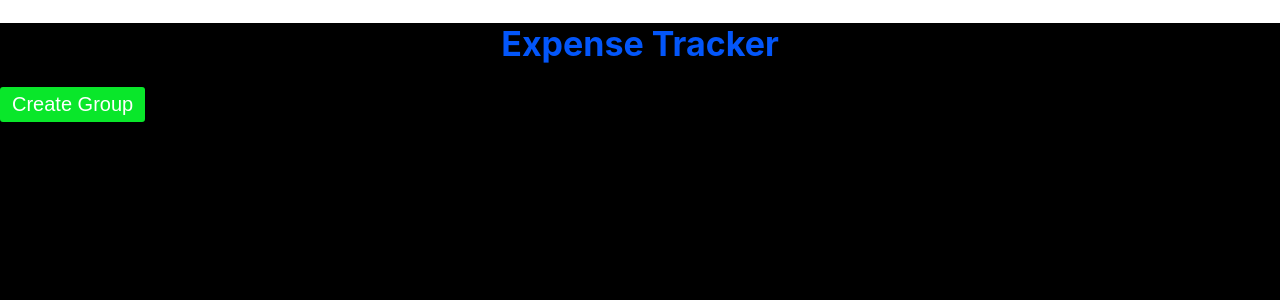
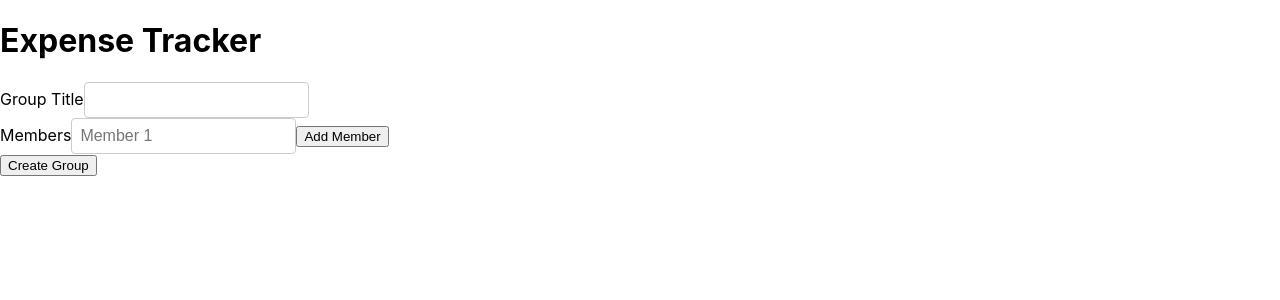
Before and after one commit to annascaria3010/ReactTS-ExpenseTracker, a React (Create React App) app: page / in a window 1280 px wide. Shown: the top 300 px of the page. Built offline with nearby package versions, Linux system fonts and the light colour scheme.

Commit message:
Expense tracker create grp, amount and members code updation

```diff
--- a/src/App.css
+++ b/src/App.css
@@ -10,7 +10,7 @@
   font-size: 20px;
   border: none;
   padding: 0.3em 0.6em;
-  cursor: pointer;
+
   border-radius: 3px;
   display: flex;
   justify-content: center;
--- a/src/App.tsx
+++ b/src/App.tsx
@@ -2,7 +2,8 @@ import React, { useState } from 'react';
 import ExpenseForm from './components/ExpenseForm';
 import ExpenseList from './components/ExpenseList';
 import EditExpenseForm from './components/EditExpense';
-import './App.css';
+import GroupForm from './components/GroupForm';
+import './App.css'; // Import the CSS file
 
 interface Expense {
   title: string;
@@ -10,14 +11,21 @@ interface Expense {
   members: string[];
 }
 
+interface Group {
+  title: string;
+  members: string[];
+}
+
 const App: React.FC = () => {
   const [expenses, setExpenses] = useState<Expense[]>([]);
+  const [group, setGroup] = useState<Group | null>(null);
   const [isEditing, setIsEditing] = useState(false);
   const [currentExpenseIndex, setCurrentExpenseIndex] = useState<number | null>(null);
-  const [isGroupCreated, setIsGroupCreated] = useState(false);
 
-  const handleAddExpense = (expense: Expense) => {
-    setExpenses((prevExpenses) => [...prevExpenses, expense]);
+  const handleAddExpense = (expense: { title: string; amount: number }) => {
+    if (group) {
+      setExpenses((prevExpenses) => [...prevExpenses, { ...expense, members: group.members }]);
+    }
   };
 
   const handleDeleteExpense = (index: number) => {
@@ -44,16 +52,15 @@ const App: React.FC = () => {
     setCurrentExpenseIndex(null);
   };
 
-  const handleCreateGroup = () => {
-    setIsGroupCreated(true);
+  const handleCreateGroup = (newGroup: Group) => {
+    setGroup(newGroup);
   };
 
   return (
-    <div className='App'>
-      <h1 className="App-header">Expense Tracker</h1>
-      {!isGroupCreated ? (
-        <button className='Group-button'
-        onClick={handleCreateGroup}>Create Group</button>
+    <div>
+      <h1 className="header">Expense Tracker</h1>
+      {!group ? (
+        <GroupForm onCreateGroup={handleCreateGroup} />
       ) : (
         <>
           {isEditing && currentExpenseIndex !== null ? (
--- a/src/components/EditExpense.tsx
+++ b/src/components/EditExpense.tsx
@@ -2,7 +2,7 @@ import React, { useState, useEffect } from 'react';
 
 interface EditExpenseFormProps {
   expense: { title: string; amount: number; members: string[] };
-  onSave: (updatedExpense: { title: string; amount: number; members: string[]  }) => void;
+  onSave: (updatedExpense: { title: string; amount: number; members: string[] }) => void;
   onCancel: () => void;
 }
 
@@ -16,18 +16,6 @@ const EditExpenseForm: React.FC<EditExpenseFormProps> = ({ expense, onSave, onCa
     setAmount(expense.amount);
     setMembers(expense.members);
   }, [expense]);
-
-  const handleMemberChange = (index: number, value: string) => {
-    const newMembers = [...members];
-    newMembers[index] = value;
-    setMembers(newMembers);
-  };
-
-  const handleAddMember = () => {
-    if (members.length < 6) {
-      setMembers([...members, '']);
-    }
-  };
 
   const handleSubmit = (event: React.FormEvent) => {
     event.preventDefault();
@@ -53,25 +41,7 @@ const EditExpenseForm: React.FC<EditExpenseFormProps> = ({ expense, onSave, onCa
           value={amount}
           onChange={(e) => setAmount(parseFloat(e.target.value))}
         />
-        </div>
-        <div className="form-group">
-        <label>Members</label>
-        {members.map((member, index) => (
-          <input
-            key={index}
-            type="text"
-            value={member}
-            onChange={(e) => handleMemberChange(index, e.target.value)}
-            placeholder={`Member ${index + 1}`}
-          />
-        ))}
-        {members.length < 6 && (
-          <button type="button" onClick={handleAddMember}>
-            Add Member
-          </button>
-        )}
       </div>
-
       <button type="submit">Save</button>
       <button type="button" onClick={onCancel}>Cancel</button>
     </form>
--- a/src/components/ExpenseForm.tsx
+++ b/src/components/ExpenseForm.tsx
@@ -1,40 +1,25 @@
 import React, { useState } from 'react';
-import './Form.css';
+import './Form.css'; // Import the CSS file
 
 interface ExpenseFormProps {
-  onAddExpense: (expense: { title: string; amount: number; members: string[] }) => void;
+  onAddExpense: (expense: { title: string; amount: number }) => void;
 }
 
 const ExpenseForm: React.FC<ExpenseFormProps> = ({ onAddExpense }) => {
   const [title, setTitle] = useState('');
   const [amount, setAmount] = useState(0);
-  const [members, setMembers] = useState<string[]>(['']);
 
   const handleSubmit = (event: React.FormEvent) => {
     event.preventDefault();
-    onAddExpense({ title, amount, members });
+    onAddExpense({ title, amount });
     setTitle('');
     setAmount(0);
-    setMembers(['']);
   };
-
-  const handleMemberChange = (index: number, value: string) => {
-    const newMembers = [...members];
-    newMembers[index] = value;
-    setMembers(newMembers);
-  };
-
-  const handleAddMember = () => {
-    if (members.length < 6) {
-      setMembers([...members, '']);
-    }
-    }
-
 
   return (
     <form onSubmit={handleSubmit}>
-      <div className='title'>
-        <label htmlFor="title">Title: </label>
+      <div className="form-group">
+        <label htmlFor="title">Title</label>
         <input
           type="text"
           id="title"
@@ -42,8 +27,8 @@ const ExpenseForm: React.FC<ExpenseFormProps> = ({ onAddExpense }) => {
           onChange={(e) => setTitle(e.target.value)}
         />
       </div>
-      <div className='amount'>
-        <label htmlFor="amount">Amount: </label>
+      <div className="form-group">
+        <label htmlFor="amount">Amount</label>
         <input
           type="number"
           id="amount"
@@ -51,26 +36,7 @@ const ExpenseForm: React.FC<ExpenseFormProps> = ({ onAddExpense }) => {
           onChange={(e) => setAmount(parseFloat(e.target.value))}
         />
       </div>
-      <div className="form-group">
-        <label>Members</label>
-        {members.map((member, index) => (
-          <input
-            key={index}
-            type="text"
-            value={member}
-            onChange={(e) => handleMemberChange(index, e.target.value)}
-            placeholder={`Member ${index + 1}`}
-          />
-        ))}
-        {members.length < 6 && (
-          <button type="button" onClick={handleAddMember}>
-            Add Member
-          </button>
-        )}
-      </div>
-      <button className="add-button"
-      type="submit">Add Expense</button>
-
+      <button type="submit">Add Expense</button>
     </form>
   );
 };
--- a/src/components/ExpenseList.tsx
+++ b/src/components/ExpenseList.tsx
@@ -13,7 +13,7 @@ interface ExpenseListProps {
   onEdit: (index: number) => void;
 }
 
-const ExpenseList: React.FC<ExpenseListProps> = ({ expenses, onDelete,onEdit }) => {
+const ExpenseList: React.FC<ExpenseListProps> = ({ expenses, onDelete, onEdit }) => {
   return (
     <ul>
       {expenses.map((expense, index) => (
@@ -21,29 +21,21 @@ const ExpenseList: React.FC<ExpenseListProps> = ({ expenses, onDelete,onEdit })
           <div>
             <span className="expense-item-title">{expense.title}</span>
             <span className="expense-item-amount">${expense.amount.toFixed(2)}</span>
-            <div className="expense-item-members">
-              {expense.members.map((member, idx) => (
-                <span key={idx} className="expense-item-member">
-                  {member}
-                </span>
-              ))}
           </div>
-          </div>
+          <div className="expense-item-buttons">
             <button
               className="expense-item-edit"
               onClick={() => onEdit(index)}
             >
               Edit
             </button>
-
             <button
               className="expense-item-delete"
               onClick={() => onDelete(index)}
             >
               Delete
             </button>
-
-
+          </div>
         </li>
       ))}
     </ul>
--- /dev/null
+++ b/src/components/GroupForm.tsx
@@ -0,0 +1,64 @@
+import React, { useState } from 'react';
+
+
+interface GroupFormProps {
+  onCreateGroup: (group: { title: string; members: string[] }) => void;
+}
+
+const GroupForm: React.FC<GroupFormProps> = ({ onCreateGroup }) => {
+  const [title, setTitle] = useState('');
+  const [members, setMembers] = useState<string[]>(['']);
+
+  const handleSubmit = (event: React.FormEvent) => {
+    event.preventDefault();
+    onCreateGroup({ title, members });
+    setTitle('');
+    setMembers(['']);
+  };
+
+  const handleMemberChange = (index: number, value: string) => {
+    const newMembers = [...members];
+    newMembers[index] = value;
+    setMembers(newMembers);
+  };
+
+  const handleAddMember = () => {
+    if (members.length < 6) {
+      setMembers([...members, '']);
+    }
+  };
+
+  return (
+    <form onSubmit={handleSubmit}>
+      <div className="form-group">
+        <label htmlFor="title">Group Title</label>
+        <input
+          type="text"
+          id="title"
+          value={title}
+          onChange={(e) => setTitle(e.target.value)}
+        />
+      </div>
+      <div className="form-group">
+        <label>Members</label>
+        {members.map((member, index) => (
+          <input
+            key={index}
+            type="text"
+            value={member}
+            onChange={(e) => handleMemberChange(index, e.target.value)}
+            placeholder={`Member ${index + 1}`}
+          />
+        ))}
+        {members.length < 6 && (
+          <button type="button" onClick={handleAddMember}>
+            Add Member
+          </button>
+        )}
+      </div>
+      <button type="submit">Create Group</button>
+    </form>
+  );
+};
+
+export default GroupForm;
```
Lines whose indentation alone changed are shown as unchanged.
